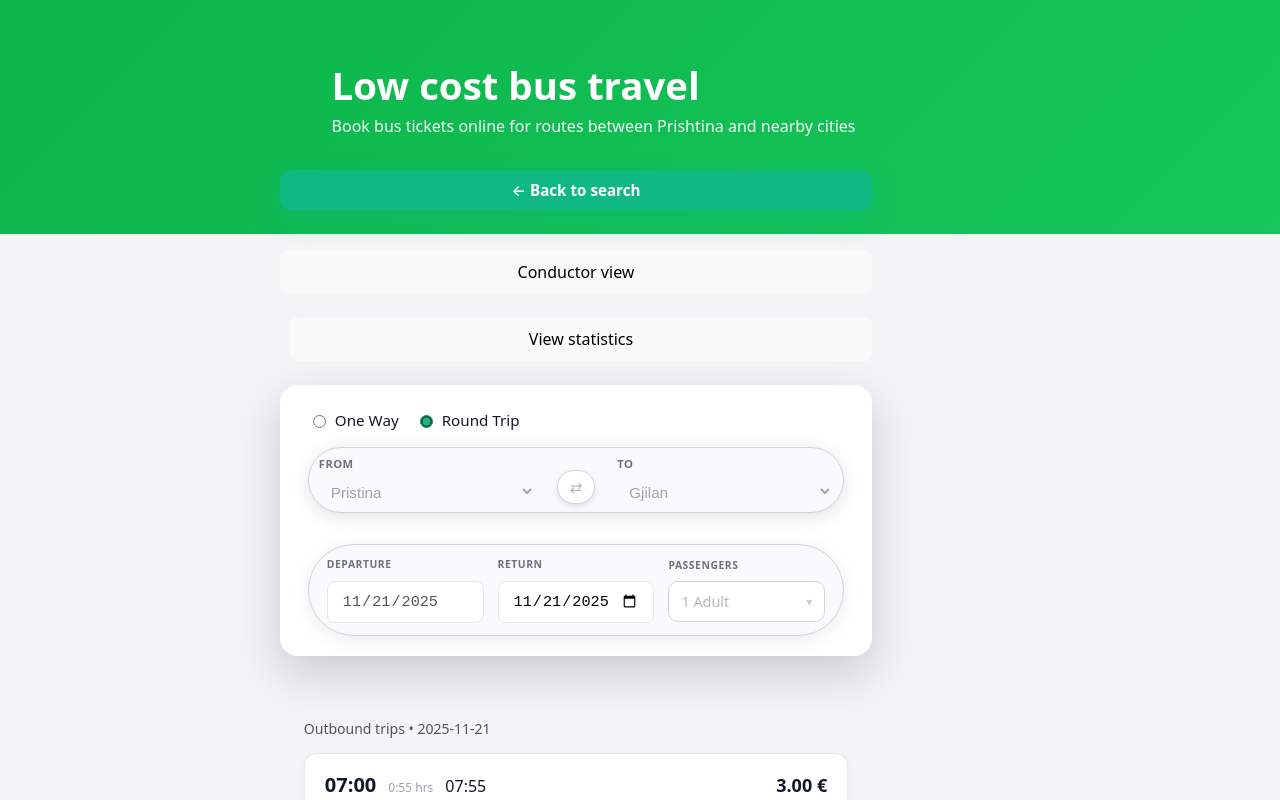
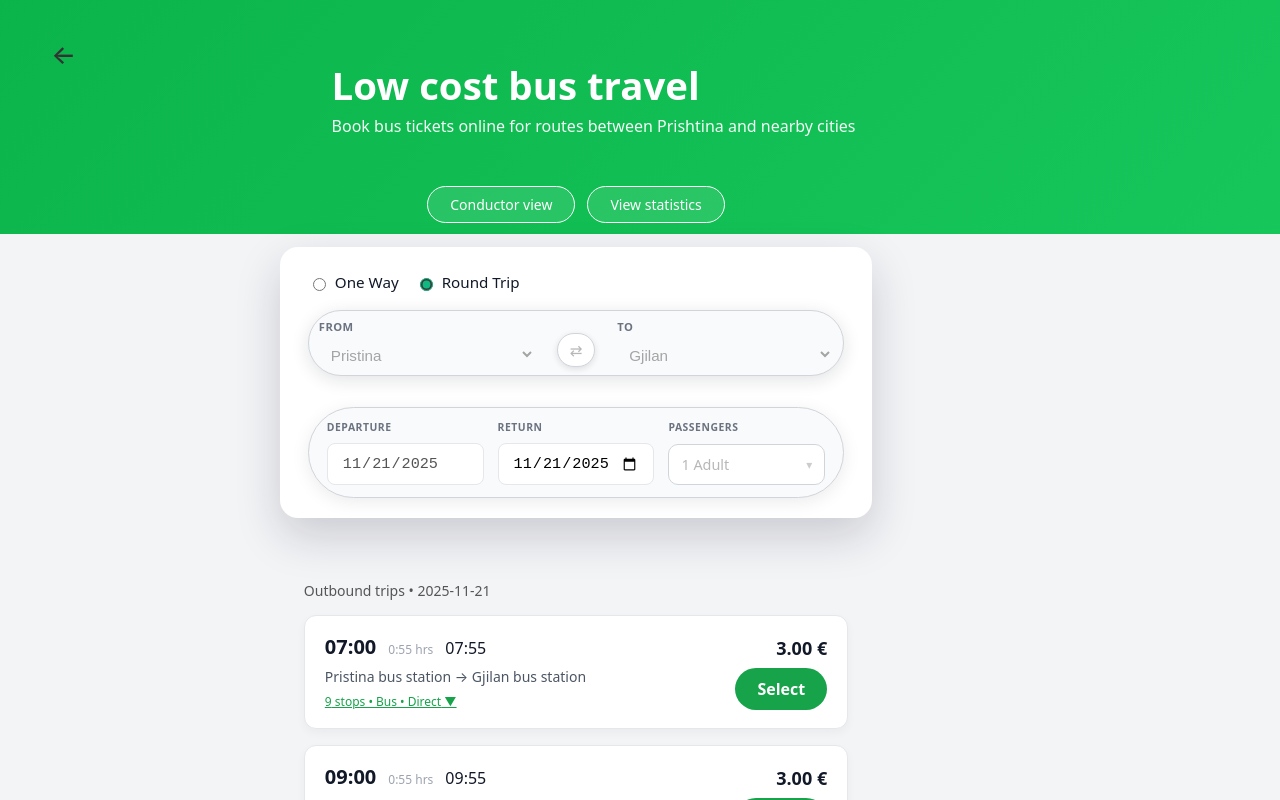
Before and after one commit to gyltenesfishta/bus-teckets-app, a React (Vite) app in the folder frontend/vite-project/: page / in a window 1280 px wide. Both pictures are taken after typing "name@example.com" into the empty fields and a click on the button "Search". Shown: the top 800 px of the page. Built offline with nearby package versions, Linux system fonts and the light colour scheme.

Commit message:
Make Conductor view and View statistics buttons consistent in design

```diff
--- a/frontend/vite-project/src/App.css
+++ b/frontend/vite-project/src/App.css
@@ -525,6 +525,63 @@ body {
 }
 
 
+.back-button {
+  background: none;
+  border: none;
+  font-size: 26px;
+  cursor: pointer;
+  position: absolute;
+  top: 20px;
+  left: 20px;
+  color: #333;
+}
+
+.back-button:hover {
+  opacity: 0.6;
+}
+
+
+
+/* Container për butonat Conductor / Stats në hero */
+.top-actions {
+  margin-top: 16px;
+  display: flex;
+  justify-content: center;
+  gap: 12px;              /* hapësirë mes dy butonave */
+}
+
+/* Butonat e lartë – pill, të lehtë */
+.top-button {
+  padding: 8px 22px;
+  border-radius: 999px;
+  border: 1px solid #ffffff;
+  background: rgba(255, 255, 255, 0.1);
+  color: #ffffff;
+  font-size: 14px;
+  font-weight: 500;
+  cursor: pointer;
+  display: inline-flex;
+  align-items: center;
+  justify-content: center;
+  transition: background 0.2s ease, transform 0.1s ease, opacity 0.2s ease;
+}
+
+.top-button-secondary {
+  background: transparent;
+  border-color: rgba(255, 255, 255, 0.7);
+}
+
+
+.top-button:hover {
+  background: rgba(255, 255, 255, 0.2);
+  transform: translateY(-1px);
+}
+
+.top-button:active {
+  transform: translateY(0);
+  opacity: 0.8;
+}
+
 
 /* ===== Summary i çmimit – .price-summary ===== */
 .price-summary {
--- a/frontend/vite-project/src/App.jsx
+++ b/frontend/vite-project/src/App.jsx
@@ -80,6 +80,7 @@ function App() {
 
   // view: "search" | "results" | "payment"
   const [view, setView] = useState("search");
+
 
   // për kontrollimin e biletës
   const [validateToken, setValidateToken] = useState("");
@@ -185,6 +186,22 @@ const passengerLabel = useMemo(() => {
     setAdults(value);
   }
 };
+
+
+const handleBack = () => {
+  if (view === "payment") {
+    setView("results");
+  } else if (view === "results") {
+    setView("trips");
+  } else if (view === "trips") {
+    setView("search");
+  } else if (view === "conductor" || view === "stats") {
+    setView("trips");
+  } else {
+    setView("search");
+  }
+};
+
 
 const handleChildrenChange = (e) => {
   const value = parseInt(e.target.value, 10);
@@ -387,7 +404,7 @@ const handleChildrenChange = (e) => {
 
       const data = await response.json();
       setPaymentStatus(
-        `U konfirmuan ${data.paid_count} bileta. ${
+        ` ${data.paid_count} tickets confirmed. ${
           data.already_paid && data.already_paid.length
             ? "Disa bileta kanë qenë tashmë të paguara."
             : ""
@@ -402,6 +419,12 @@ const handleChildrenChange = (e) => {
 
   return (
     <div className="app-root">
+      {view !== "search" && (
+  <button className="back-button" onClick={handleBack}>
+    ←
+  </button>
+)}
+
       {/* HERO */}
       <header className="hero">
         <h1>Low cost bus travel</h1>
@@ -616,17 +639,11 @@ const handleChildrenChange = (e) => {
 {/* --------------- FAQJA 2: LISTA E ORAREVE --------------- */}
 {view === "trips" && searchResult && (
   <>
+
+    <div className="top-actions">
   <button
     type="button"
-      className="search-button"
-      onClick={() => setView("search")}
-      style={{ marginBottom: "16px" }}
-    >
-      ← Back to search
-    </button>
-    <button
-  type="button"
-  className="conductor-button"
+    className="top-button"
     onClick={() => setView("conductor")}
   >
     Conductor view
@@ -634,12 +651,14 @@ const handleChildrenChange = (e) => {
 
     <button
     type="button"
-  className="secondary-button"
+    className="top-button"
     onClick={handleLoadStats}
-  style={{ marginLeft: "10px" }}
   >
     View statistics
   </button>
+
+</div>
+
 
 
 
@@ -815,14 +834,7 @@ const handleChildrenChange = (e) => {
       <p>No sold tickets yet.</p>
     )}
 
-    <button
-      type="button"
-      className="search-button"
-      style={{ marginTop: "16px" }}
-      onClick={() => setView("search")}
-    >
-      Back to search
-    </button>
+
   </section>
 )}
 
@@ -830,15 +842,7 @@ const handleChildrenChange = (e) => {
         {/* --------------- FAQJA 2: REZULTATET --------------- */}
         {view === "results" && searchResult && (
           <>
-            {/* Kthehu mbrapa */}
-            <button
-              type="button"
-              className="search-button"
-              onClick={() => setView("search")}
-              style={{ marginBottom: "20px" }}
-            >
-              ← Back to search
-            </button>
+
 
 
 
@@ -1015,13 +1019,7 @@ const handleChildrenChange = (e) => {
 
     </section>
 
-    <button
-      className="search-button"
-      style={{ marginTop: "20px" }}
-      onClick={() => setView("search")}
-    >
-      ← Back to search
-         </button>
+
   </div>
 )}
 
@@ -1093,16 +1091,6 @@ const handleChildrenChange = (e) => {
             {paymentError && (
               <p style={{ color: "red", marginTop: "8px" }}>{paymentError}</p>
             )}
-
-            {/* Opsion kthehu te rezultatet */}
-            <button
-              type="button"
-              className="search-button"
-              onClick={() => setView("results")}
-              style={{ marginTop: "16px" }}
-            >
-              ← Back to results
-            </button>
           </section>
         )}
       </main>
```
Lines whose indentation alone changed are shown as unchanged.
